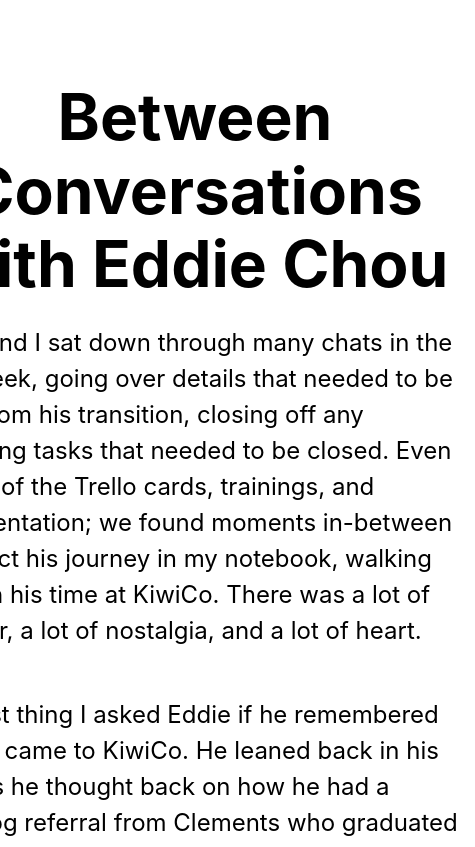
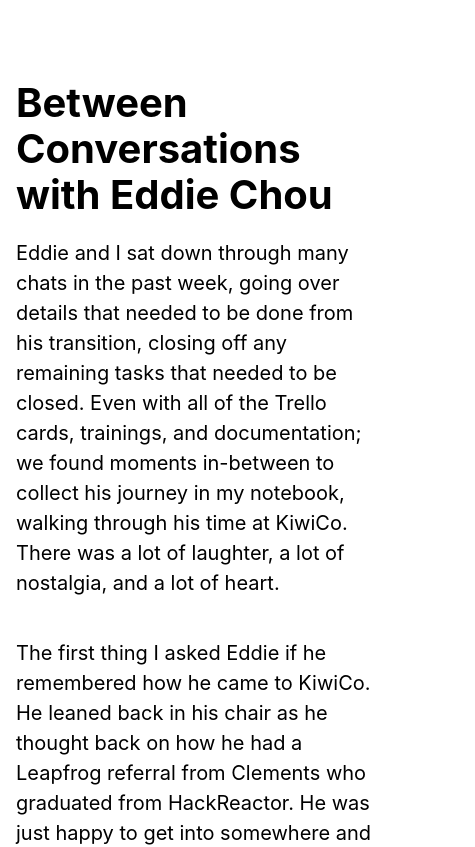
Before and after one commit to HDTran/kiwico-eddie-farewell, a Next.js app: page / in a window 390 px wide. Shown: the top 847 px of the page, 475 px wide, since content can reach past the window. Built offline with nearby package versions, Linux system fonts and the light colour scheme.

Commit message:
fix: Minor style fixes for mobile

```diff
--- a/pages/index.js
+++ b/pages/index.js
@@ -41,7 +41,7 @@
           When Eddie met Linnie, his initial impression was that "she speaks really really fast." He never met anyone who spoke that fast and his brain could not process it. It took a few months of intense focus and training just to follow her and he thinks it's also because she slowed down "over time" for him. He'll always remember how passionate she is about the things she loves, whether that was with Neopets or her art. This allowed Eddie to open up over time as well and not shy away from sharing his interests, something he had to learn to be more open with. I smiled, hoping everyone finds people who help us open up like that.
         </p>
 
-        <iframe width="560" height="315" src="https://www.youtube.com/embed/QsuYZ-1ZP00" title="YouTube video player" frameborder="0" allow="accelerometer; autoplay; clipboard-write; encrypted-media; gyroscope; picture-in-picture" allowfullscreen></iframe>
+        <iframe className={styles.youtube} width="560" height="315" src="https://www.youtube.com/embed/QsuYZ-1ZP00" title="YouTube video player" frameborder="0" allow="accelerometer; autoplay; clipboard-write; encrypted-media; gyroscope; picture-in-picture" allowfullscreen></iframe>
         <code className={styles.code}>For building cart and checkout with everyone.</code>
 
         <p className={styles.description}>
@@ -64,7 +64,7 @@
           Eddie's first impression of Rohan is that he seemed more like a PM than a developer, talking about the product rather than the nuances of the technology or implementation. After joining, Eddie saw he was a lot more hands-on than other developers and appreciated all of the pair programming, pulling everything he needed to learn. A memory he'll always remember about Rohan was how immediately friendly he was, inviting others to his place for a celebration. But the most unforgettable memories he'll always have is all of the hard times getting through the cart and checkout re-platform at night. Those won't ever be replaced and it's those hard times that bring people together. I agreed with him and I still regret not being able to do everything in person with everyone--drinks, games, and all for the Adyen-25 deadline. Darn COVID-19.
         </p>
 
-        <iframe width="560" height="315" src="https://www.youtube.com/embed/S4BUbIEtLdA" title="YouTube video player" frameborder="0" allow="accelerometer; autoplay; clipboard-write; encrypted-media; gyroscope; picture-in-picture" allowfullscreen></iframe>
+        <iframe className={styles.youtube} width="560" height="315" src="https://www.youtube.com/embed/S4BUbIEtLdA" title="YouTube video player" frameborder="0" allow="accelerometer; autoplay; clipboard-write; encrypted-media; gyroscope; picture-in-picture" allowfullscreen></iframe>
         <code className={styles.code}>For exporting cart and checkout back into Magento.</code>
 
         <p className={styles.description}>
@@ -87,7 +87,7 @@
           Eddie remembers interviewing Sabrina and she came across as very well-prepared, having answers to every question that he had. She has been very friendly and he would have wanted to work more with her to move some big stories. We discussed how the pods will need to randomize and shuffle members in the future so that everyone got to work with everyone else so that they're all given opportunities to work with great people.
         </p>
 
-        <iframe width="560" height="315" src="https://www.youtube.com/embed/F4neLJQC1_E" title="YouTube video player" frameborder="0" allow="accelerometer; autoplay; clipboard-write; encrypted-media; gyroscope; picture-in-picture" allowfullscreen></iframe>
+        <iframe className={styles.youtube} width="560" height="315" src="https://www.youtube.com/embed/F4neLJQC1_E" title="YouTube video player" frameborder="0" allow="accelerometer; autoplay; clipboard-write; encrypted-media; gyroscope; picture-in-picture" allowfullscreen></iframe>
         <code className={styles.code}>For building Accounts with everyone.</code>
 
         <p className={styles.description}>
@@ -122,7 +122,7 @@
           I told Eddie about how Chris admired where he got to on the team, coming from HackReactor and everything. I asked him what his advice was to others who want to become seniors on the stack? He gave me the simple answer of "keep learning." I thought that was profound until he added that you should have a "sense of dread of not pulling your own weight" because "imposter syndrome" is "apparently" healthy. We laughed. He does say that you should prioritize what to learn on the stack and take initiative where you need to by supplementing it with courses. He knew he was never going to not be able to tackle Magento, so he took courses to make sure he learned it.
         </p>
 
-        <iframe width="560" height="315" src="https://www.youtube.com/embed/fmI_Ndrxy14" title="YouTube video player" frameborder="0" allow="accelerometer; autoplay; clipboard-write; encrypted-media; gyroscope; picture-in-picture" allowfullscreen></iframe>
+        <iframe className={styles.youtube} width="560" height="315" src="https://www.youtube.com/embed/fmI_Ndrxy14" title="YouTube video player" frameborder="0" allow="accelerometer; autoplay; clipboard-write; encrypted-media; gyroscope; picture-in-picture" allowfullscreen></iframe>
         <code className={styles.code}>For fighting the fires at KiwiCo.</code>
 
         <p className={styles.description}>
@@ -169,11 +169,11 @@
           Eddie remembers meeting Sandra for the first time and how it was a shock given how everyone before was so positive. Sandra proved to be "stone-cold with no expression," giving Eddie no "tone" or "inflections" to read the situation. He remembers the question she asked him that froze him, "Do you consider yourself lucky?" He answered that he does consider all of his situations he's been in throughout his entire life, being given opportunities and mentors. We laughed thinking how it must be in Sandra's nature to give fun zingers. Sorry, Eddie, I had to include all of your exact words above to get us both in trouble.
         </p>
 
-        <iframe width="560" height="315" src="https://www.youtube.com/embed/l0GN40EL1VU" title="YouTube video player" frameborder="0" allow="accelerometer; autoplay; clipboard-write; encrypted-media; gyroscope; picture-in-picture" allowfullscreen></iframe>
-        <code className={styles.code}>For building the beginning of the future of KiwiCo.</code>
+        <iframe className={styles.youtube} width="560" height="315" src="https://www.youtube.com/embed/l0GN40EL1VU" title="YouTube video player" frameborder="0" allow="accelerometer; autoplay; clipboard-write; encrypted-media; gyroscope; picture-in-picture" allowfullscreen></iframe>
+        <code className={styles.code}>For building the new beginning of KiwiCo.</code>
 
         <p className={styles.description}>
-          Eddie, I hope nothing was left unsaid. Know that KiwiCo and all of us here have been so lucky to have been in your company. The future is bright here from all of the dedication you put into the stack and team every single day. Thank you.
+          Eddie, I hope nothing was left unsaid. Know that KiwiCo and all of us here have been so lucky to have been in your company. The future is bright now from all of the dedication you put into the stack and team every single day. Thank you.
         </p>
       </main>
 
--- a/styles/Home.module.css
+++ b/styles/Home.module.css
@@ -4,7 +4,6 @@
   display: flex;
   flex-direction: column;
   align-items: center;
-  height: 100vh;
 }
 
 .main {
@@ -15,6 +14,8 @@
   justify-content: center;
   align-items: center;
   max-width: 800px;
+  width: 100vw;
+  overflow: hidden;
 }
 
 .footer {
@@ -47,17 +48,20 @@
 .title {
   margin: 0;
   line-height: 1.15;
-  font-size: 4rem;
+  font-size: 2.5rem;
+  text-align: left;
+  padding: 0 1rem;
 }
 
-.title {
-  text-align: center;
+.youtube {
+  overflow: hidden;
 }
 
 .description {
   line-height: 1.5;
-  font-size: 1.5rem;
-  width: 100%;
+  font-size: 1.25rem;
+  padding: 0 1rem;
+  max-width: 100%;
 }
 
 .code {
```
